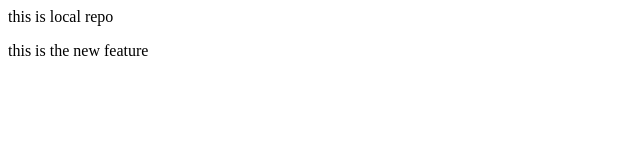
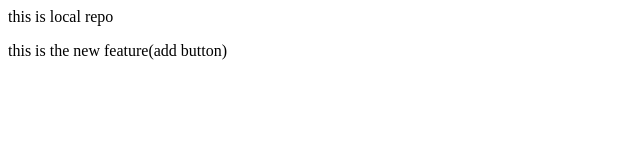
Before and after one commit to ishan-arc/local, a plain HTML site: page index.html in a window 1280 px wide. Shown: the full height of the page, 0-640 px from the left. Drawn offline with Linux system fonts and the light colour scheme.

Commit message:
add button

```diff
--- a/index.html
+++ b/index.html
@@ -1,2 +1,2 @@
 <P>this is local repo</P>
-<P> this is the new feature</P>
+<P> this is the new feature(add button)</P>
```
